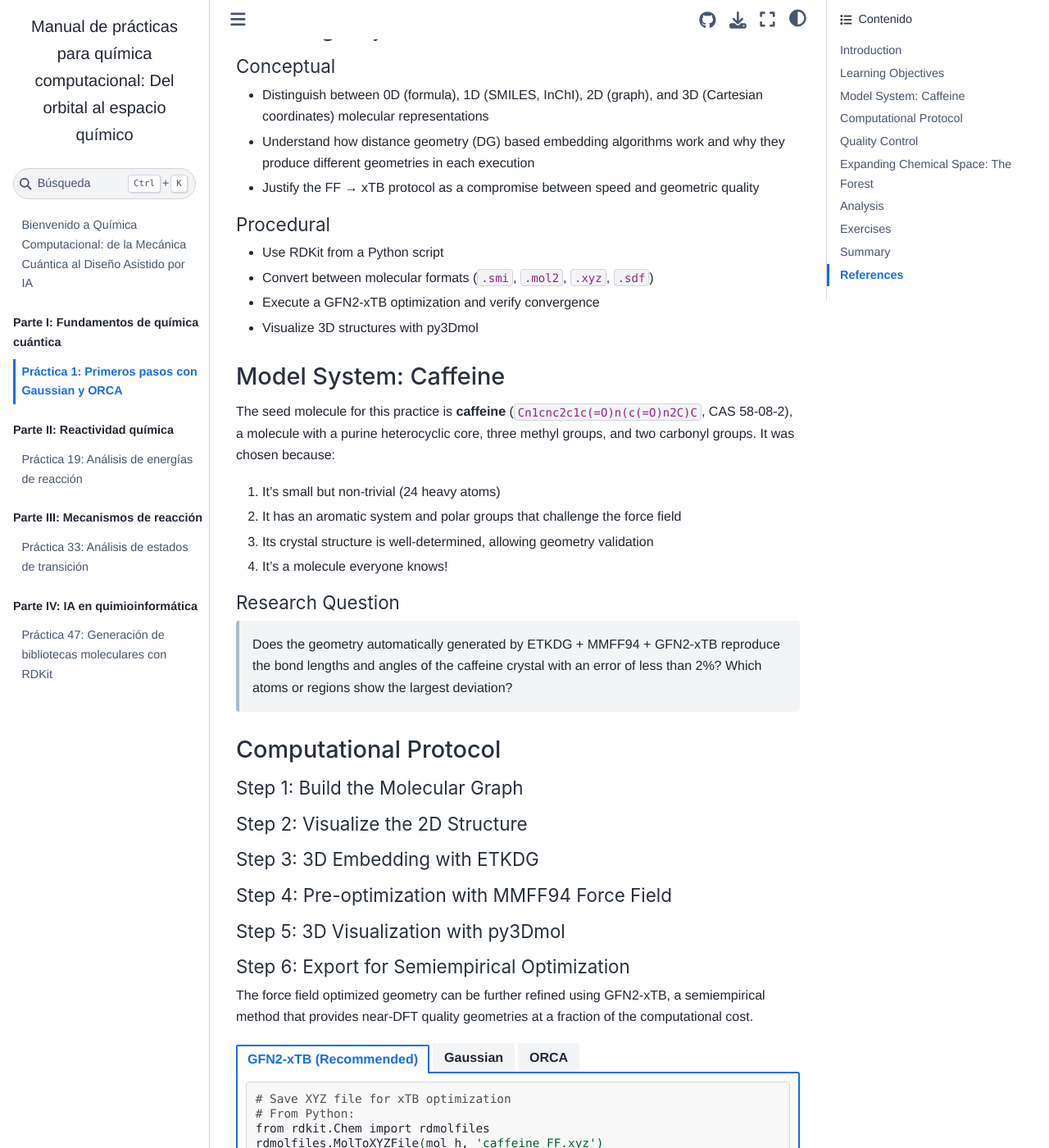
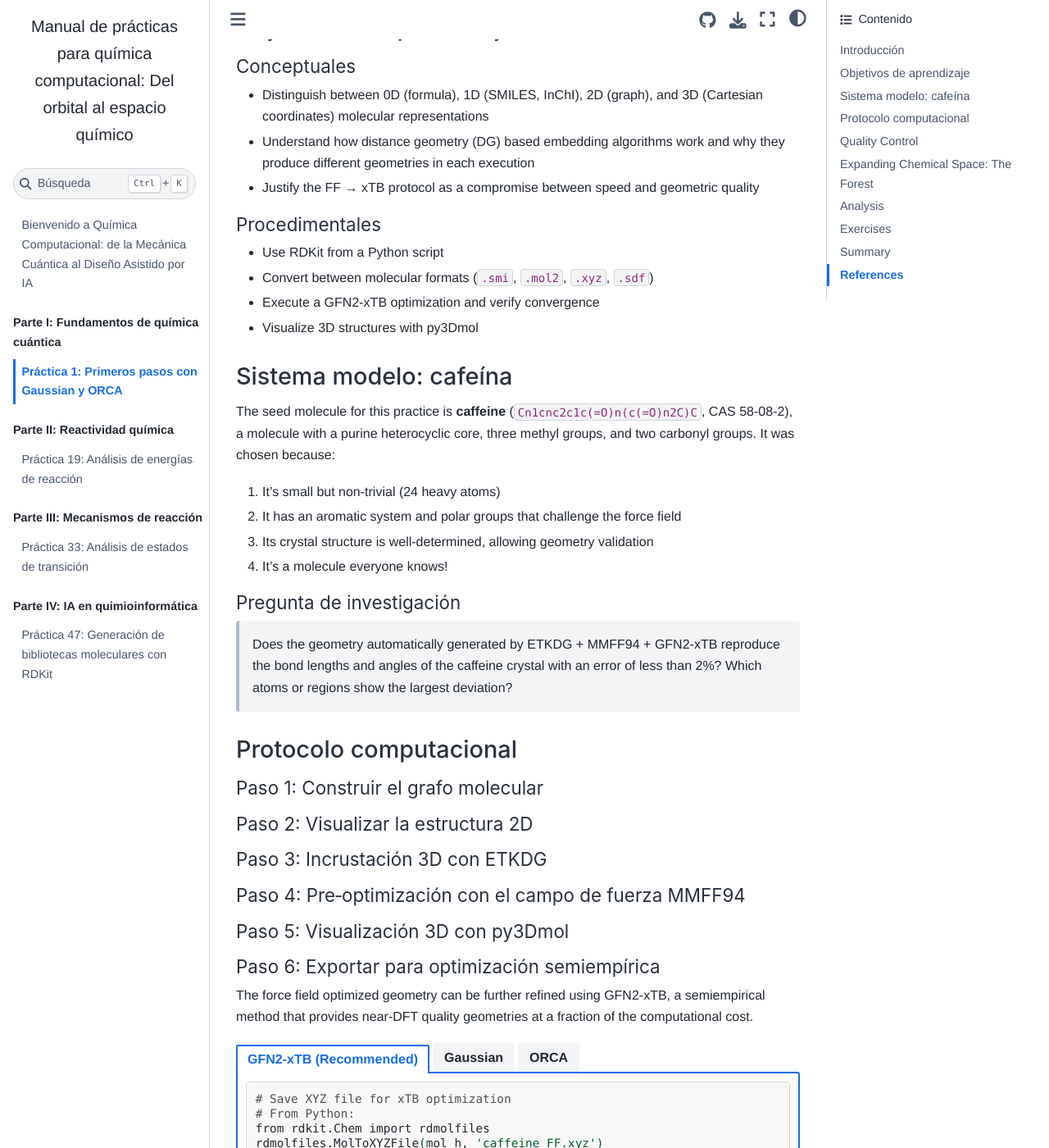
Before and after one commit to Eduardo-Gabriel-Guzman-Lopez/computational-chemistry-book, a Jupyter Book: the page built from part1-foundations/p01-first-steps.md, in a window 1280 px wide and 1400 px high, scrolled down 998 px. Shown: the whole window at 82% size. Built offline with Jupyter Book 1.0.4 settings and Sphinx 7.4.7 and the Sphinx Book theme 1.1.4, drawn with Linux system fonts in a browser that asks for light colours; some of the changed text lies outside the part shown.

Commit message:
Translate headers and section titles of Practice 1 to Spanish

````diff
--- a/part1-foundations/p01-first-steps.md
+++ b/part1-foundations/p01-first-steps.md
@@ -1,4 +1,4 @@
-# Practice 1: From SMILES to 3D Coordinates - Molecular Graphs and Chemical Representations
+# Práctica 1: De SMILES a coordenadas 3D – Grafos moleculares y representaciones químicas
 
 ```{admonition} Practice Overview
 :class: tip
@@ -8,7 +8,7 @@
 **Pipeline**: SMILES → molecular graph → 3D geometry (ETKDG) → FF pre-optimization → semiempirical optimization (GFN2-xTB) → structural dataset
 ```
 
-## Introduction
+## Introducción
 
 Before performing any quantum mechanical calculation, a molecule must exist as a computational object with explicit three-dimensional coordinates. This step, seemingly trivial, involves methodological decisions with direct consequences on the quality of all subsequent calculations: a poorly constructed initial geometry may converge to an incorrect minimum, produce spurious imaginary frequencies, or generate numerical results that don't correspond to any real chemical species.
 
@@ -16,20 +16,20 @@ The most common representation in cheminformatics is **SMILES** (*Simplified Mol
 
 Modern tools—primarily RDKit and OpenBabel—implement 3D embedding algorithms that combine empirical geometric rules, force fields, and, in the case of the ETKDG algorithm (*Experimental-Torsion distance geometry with basic Knowledge*), dihedral angle distributions extracted from the Cambridge Structural Database.
 
-## Learning Objectives
+## Objetivos de aprendizaje
 
-### Conceptual
+### Conceptuales
 - Distinguish between 0D (formula), 1D (SMILES, InChI), 2D (graph), and 3D (Cartesian coordinates) molecular representations
 - Understand how distance geometry (DG) based embedding algorithms work and why they produce different geometries in each execution
 - Justify the FF → xTB protocol as a compromise between speed and geometric quality
 
-### Procedural
+### Procedimentales
 - Use RDKit from a Python script
 - Convert between molecular formats (`.smi`, `.mol2`, `.xyz`, `.sdf`)
 - Execute a GFN2-xTB optimization and verify convergence
 - Visualize 3D structures with py3Dmol
 
-## Model System: Caffeine
+## Sistema modelo: cafeína
 
 The seed molecule for this practice is **caffeine** (`Cn1cnc2c1c(=O)n(c(=O)n2C)C`, CAS 58-08-2), a molecule with a purine heterocyclic core, three methyl groups, and two carbonyl groups. It was chosen because:
 
@@ -38,13 +38,13 @@ The seed molecule for this practice is **caffeine** (`Cn1cnc2c1c(=O)n(c(=O)n2C)C
 3. Its crystal structure is well-determined, allowing geometry validation
 4. It's a molecule everyone knows!
 
-### Research Question
+### Pregunta de investigación
 
 > Does the geometry automatically generated by ETKDG + MMFF94 + GFN2-xTB reproduce the bond lengths and angles of the caffeine crystal with an error of less than 2%? Which atoms or regions show the largest deviation?
 
-## Computational Protocol
+## Protocolo computacional
 
-### Step 1: Build the Molecular Graph
+### Paso 1: Construir el grafo molecular
 
 ```{code-cell} ipython3
 from rdkit import Chem
@@ -68,14 +68,14 @@ print(f'Molecular weight: {rdMolDescriptors.CalcExactMolWt(mol):.4f} Da')
 print(f'Rotatable bonds: {rdMolDescriptors.CalcNumRotatableBonds(mol)}')
 ```
 
-### Step 2: Visualize the 2D Structure
+### Paso 2: Visualizar la estructura 2D
 
 ```{code-cell} ipython3
 # Generate 2D depiction
 Draw.MolToImage(mol, size=(400, 300))
 ```
 
-### Step 3: 3D Embedding with ETKDG
+### Paso 3: Incrustación 3D con ETKDG
 
 ```{code-cell} ipython3
 import random
@@ -97,7 +97,7 @@ print('Embedding successful!')
 print(f'Number of atoms (with H): {mol_h.GetNumAtoms()}')
 ```
 
-### Step 4: Pre-optimization with MMFF94 Force Field
+### Paso 4: Pre‑optimización con el campo de fuerza MMFF94
 
 ```{code-cell} ipython3
 # Pre-optimization with MMFF94
@@ -115,7 +115,7 @@ print(f'MMFF94 energy after optimization: {e_ff:.4f} kcal/mol')
 print(f'Convergence (0=OK): {conv}')
 ```
 
-### Step 5: 3D Visualization with py3Dmol
+### Paso 5: Visualización 3D con py3Dmol
 
 ```{code-cell} ipython3
 import py3Dmol
@@ -133,7 +133,7 @@ viewer.zoomTo()
 viewer.show()
 ```
 
-### Step 6: Export for Semiempirical Optimization
+### Paso 6: Exportar para optimización semiempírica
 
 The force field optimized geometry can be further refined using GFN2-xTB, a semiempirical method that provides near-DFT quality geometries at a fraction of the computational cost.
 
@@ -195,7 +195,7 @@ Caffeine semiempirical optimization
 
 ::::
 
-### Step 7: Extract XYZ Coordinates
+### Paso 7: Extraer coordenadas XYZ
 
 ```{code-cell} ipython3
 import numpy as np
````
